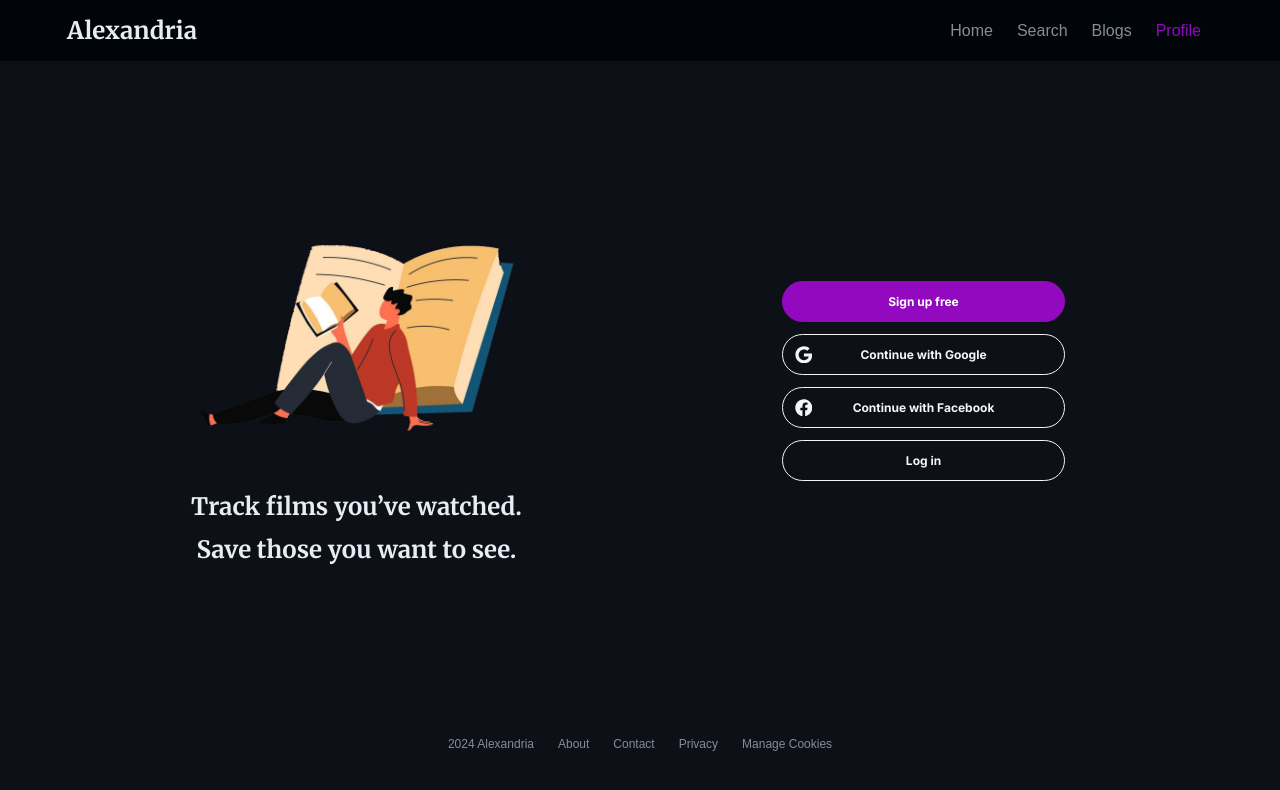
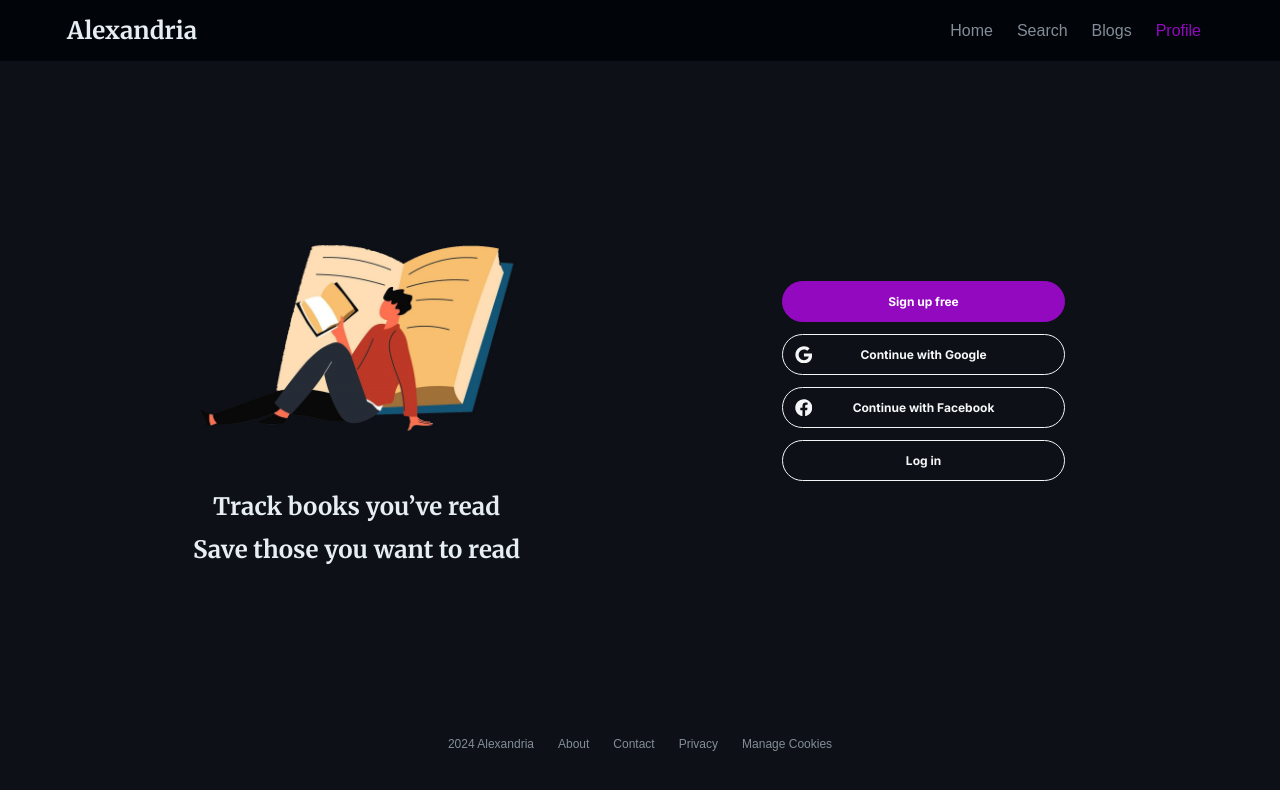
Before and after one commit to turalshkrov/alexandria, a React (Create React App) app: page /profile in a window 1280 px wide. Shown: the top 790 px of the page. Built offline with nearby package versions, Linux system fonts and the light colour scheme.

Commit message:
style: error&signup page

```diff
--- a/src/pages/error/ErrorPage.tsx
+++ b/src/pages/error/ErrorPage.tsx
@@ -17,7 +17,7 @@ export default function ErrorPage() {
             <p>The page you're loking for can't be found</p>
           </div>
           <div className="mt-3 mt-md-1 text-center">
-            <Link to="/" className={theme?.theme === 'dark' ? 'btn-outline-light btn-sm' : 'btn-outline-dark btn-sm'}>
+            <Link to="/" className={`btn btn-solid-primary-${theme?.theme}`}>
               Back to home
             </Link>
           </div>
--- a/src/pages/profile/Profile.tsx
+++ b/src/pages/profile/Profile.tsx
@@ -9,12 +9,12 @@ export default function Profile() {
   const theme = useContext(ThemeContext)
   return (
     <div className={`page page-${theme?.theme}`}>
-      <div className="container">
+      <div className="container mb-2 mb-md-0">
         <div className="py-3 row d-f align-items-center signup-content">
           <div className="col-12 col-md-6 text-center">
             <img className='signup-illustrator' src={theme?.theme === "dark" ? readingDarkImg : readingImg} alt="" />
-            <p className='font-lg fw-bold signup-page-text'>Track films you’ve watched.</p>
-            <p className='font-lg fw-bold signup-page-text'>Save those you want to see.</p>
+            <p className='font-md font-md-lg fw-bold signup-page-text'>Track books you’ve read</p>
+            <p className='font-md font-md-lg fw-bold signup-page-text'>Save those you want to read</p>
           </div>
           <div className="col-12 col-md-6 align-items-center mt-3 mt-md-0 d-f signup-btn-group">
             <button className={`btn btn-solid-primary-${theme?.theme} w-75 w-xl-50 font-sm`}>Sign up free</button>
@@ -30,7 +30,7 @@ export default function Profile() {
           </div>
         </div>
       </div>
-      <Footer />
+      <Footer/>
     </div>
   )
 }
```
